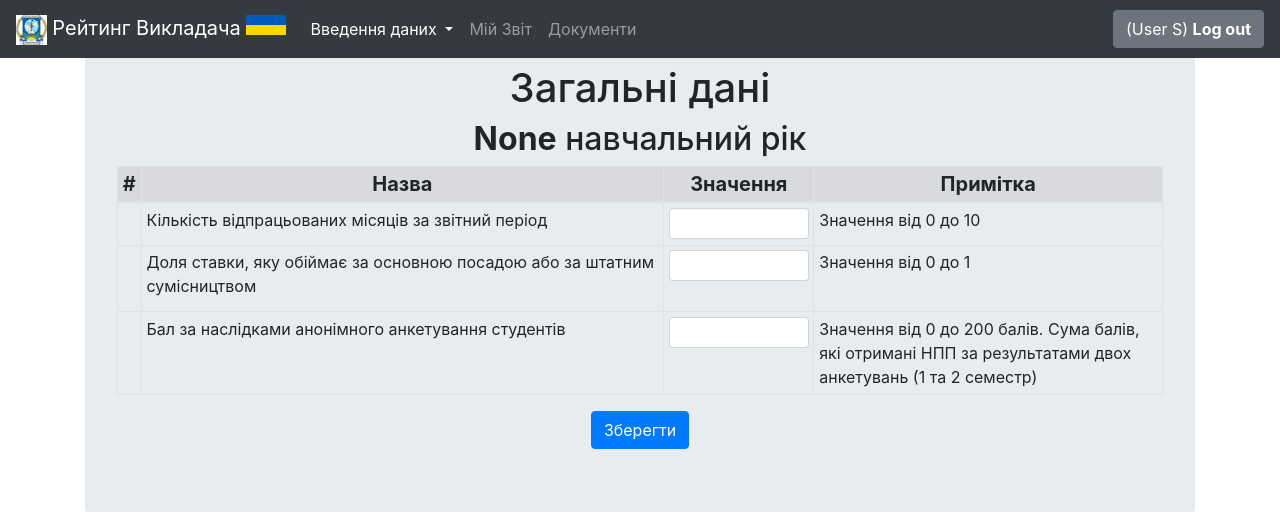
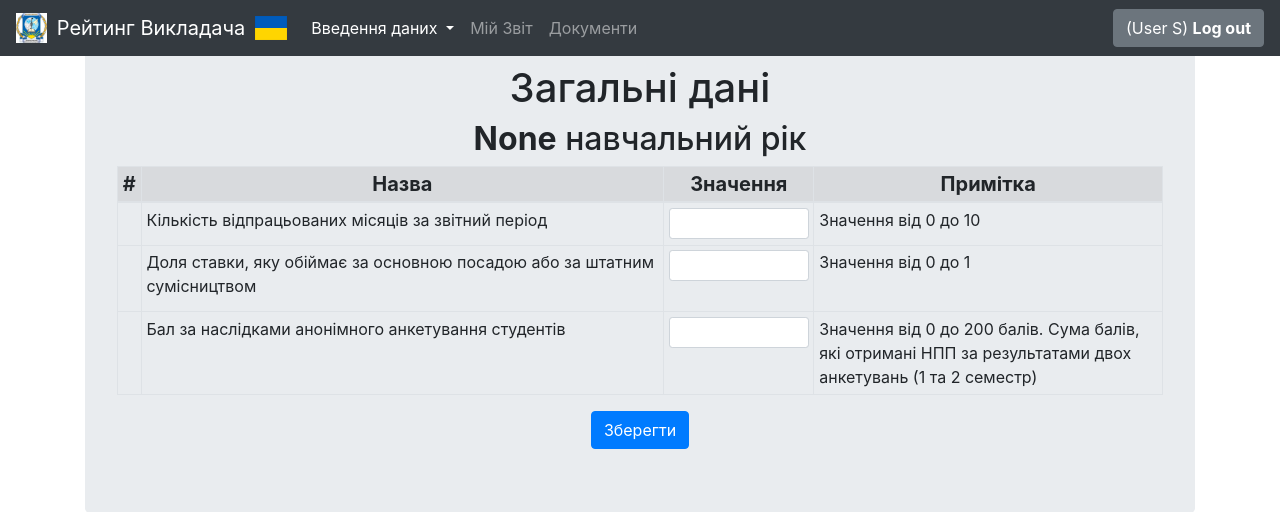
Before and after one commit to mihoff/dnu_academic_rating, a Django app: page /fillin/generic-report-data/ in a window 1280 px wide. Shown: the top 512 px of the page. Run offline with Django 3.2, Linux system fonts and the light colour scheme; the visitor is signed in with stand-in values (Sample User, id 1); data that the repository does not hold is empty; some libraries are stand-ins or nearby versions.

Commit message:
fix site brand elements positioning; add readme

```diff
--- a/setup.py
+++ b/setup.py
@@ -5,6 +5,7 @@
     description="Academic calculation based on the official strategy",
     version="0.1",
     packages=find_packages(),
+    python_requires=">=3.10",
     install_requires=[
         "Django==3.2.16",
         "django-microsoft-auth==2.4.0",
--- a/templates/base.html
+++ b/templates/base.html
@@ -26,6 +26,11 @@
             line-height: 60px;
             background-color: #f5f5f5;
         }
+        .navbar-brand {
+            display: flex;
+            align-items: center;
+            gap: 10px;
+        }
     </style>
 
     <!-- Global site tag (gtag.js) - Google Analytics -->
@@ -45,9 +50,10 @@
         <a class="navbar-brand" href="/">
             <img src="{% static 'favicon.ico' %}" height="30" alt="">
             Рейтинг Викладача
-            <svg xmlns="http://www.w3.org/2000/svg" width="40" height="20">
-                <rect width="40" height="20" fill="#005BBB"/>
-                <rect width="40" height="10" y="10" fill="#FFD500"/>
+            <svg xmlns="http://www.w3.org/2000/svg" width="32" height="24" viewBox="0 0 32 24">
+                <rect width="32" height="12" fill="#005BBB"/>
+                <rect width="32" height="12" y="12" fill="#FFD500"/>
+                <rect width="32" height="24" fill="none" stroke="#000" stroke-width="0.5" stroke-opacity="0.1"/>
             </svg>
         </a>
         <button class="navbar-toggler" type="button" data-toggle="collapse" data-target="#navReports"
```
Also changed, not shown: README.md (added).
